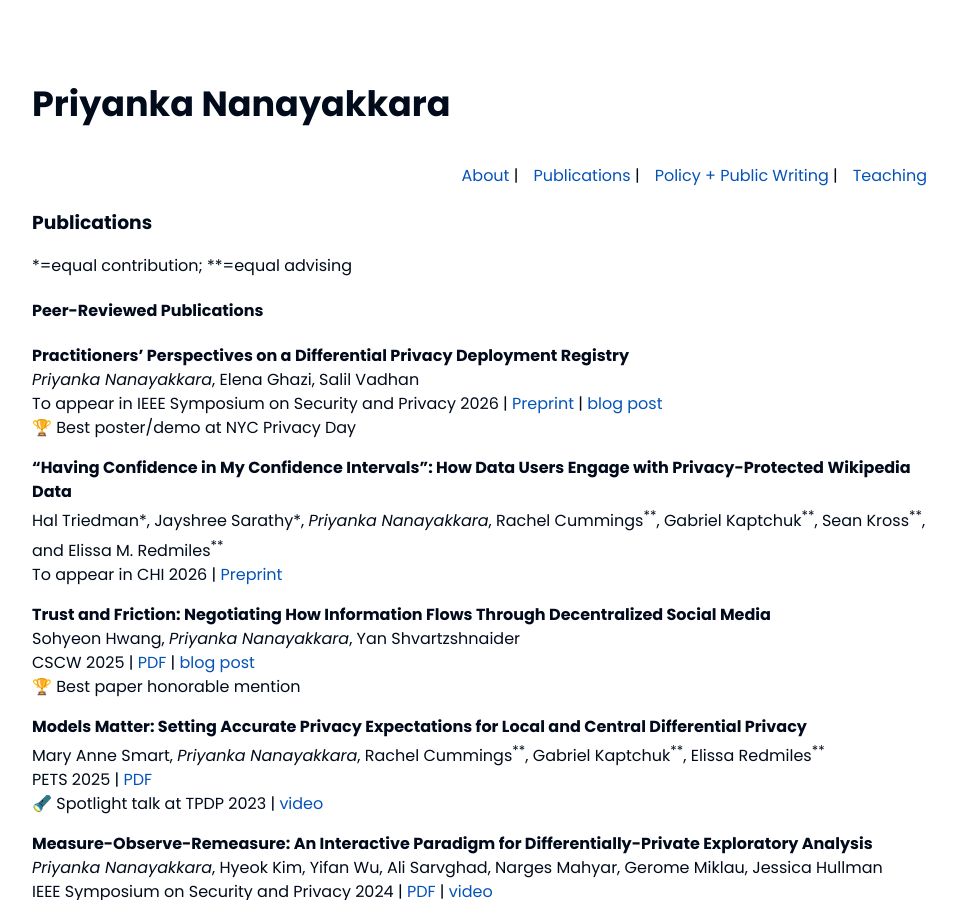
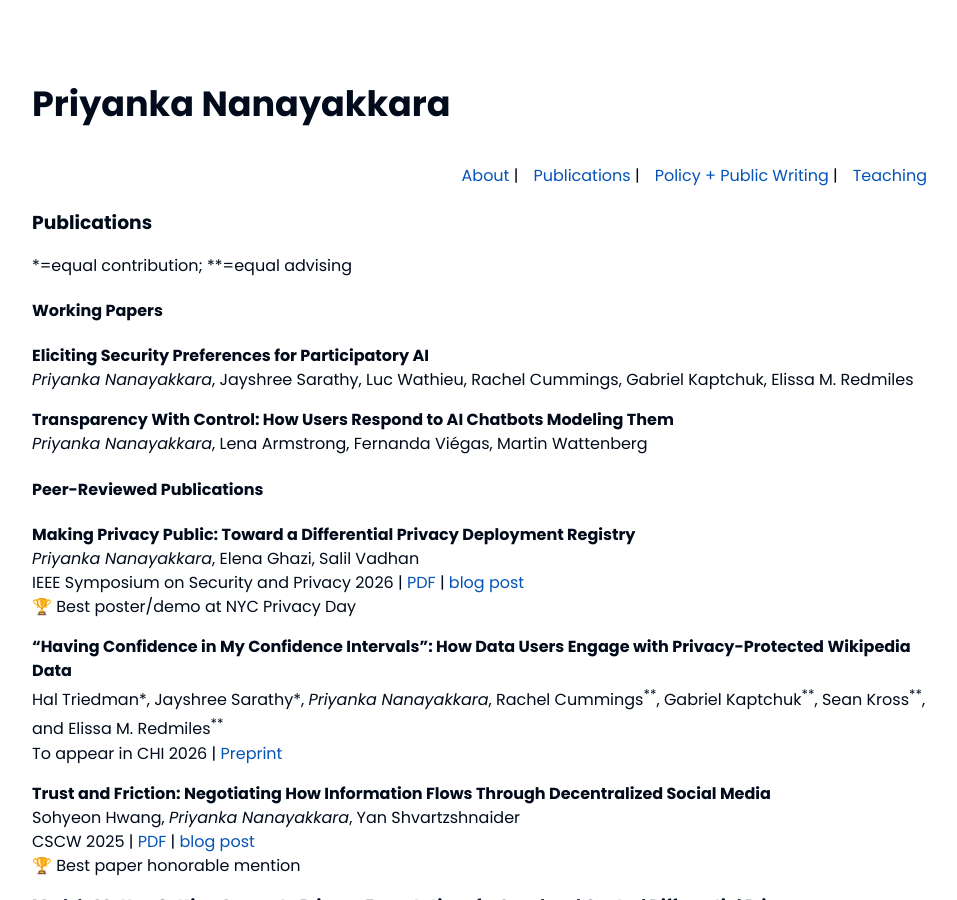
Before and after one commit to priyakalot/priyakalot.github.io, a Jekyll site: the page built from publications.md, in a window 1280 px wide and 900 px high. Shown: the whole window, without its empty margins (158-1115 px from the left). Built offline with Jekyll 4.4.1, drawn with Linux system fonts in a browser that asks for light colours; nearby versions of some CDN libraries; our own code applies the rules of GitHub Pages for plain Markdown files.

Commit message:
Update publications.md

```diff
--- a/publications.md
+++ b/publications.md
@@ -4,11 +4,18 @@ layout: default
 ### Publications
 *=equal contribution; \*\*=equal advising
 
+#### Working Papers
+**Eliciting Security Preferences for Participatory AI**\
+_Priyanka Nanayakkara_, Jayshree Sarathy, Luc Wathieu, Rachel Cummings, Gabriel Kaptchuk, Elissa M. Redmiles
+
+**Transparency With Control: How Users Respond to AI Chatbots Modeling Them**\
+_Priyanka Nanayakkara_, Lena Armstrong, Fernanda Viégas, Martin Wattenberg
+
 #### Peer-Reviewed Publications
 
-**Practitioners' Perspectives on a Differential Privacy Deployment Registry**\
+**Making Privacy Public: Toward a Differential Privacy Deployment Registry**\
 _Priyanka Nanayakkara_, Elena Ghazi, Salil Vadhan\
-To appear in IEEE Symposium on Security and Privacy 2026 | [Preprint](https://arxiv.org/pdf/2509.13509) | [blog post](https://opendp.org/2025/11/25/launching-the-differential-privacy-deployments-registry/)\
+IEEE Symposium on Security and Privacy 2026 | [PDF](https://ieeexplore.ieee.org/document/11573365) | [blog post](https://opendp.org/2025/11/25/launching-the-differential-privacy-deployments-registry/)\
 🏆 Best poster/demo at NYC Privacy Day
 
 **“Having Confidence in My Confidence Intervals”: How Data Users Engage with Privacy-Protected Wikipedia Data**\
```
